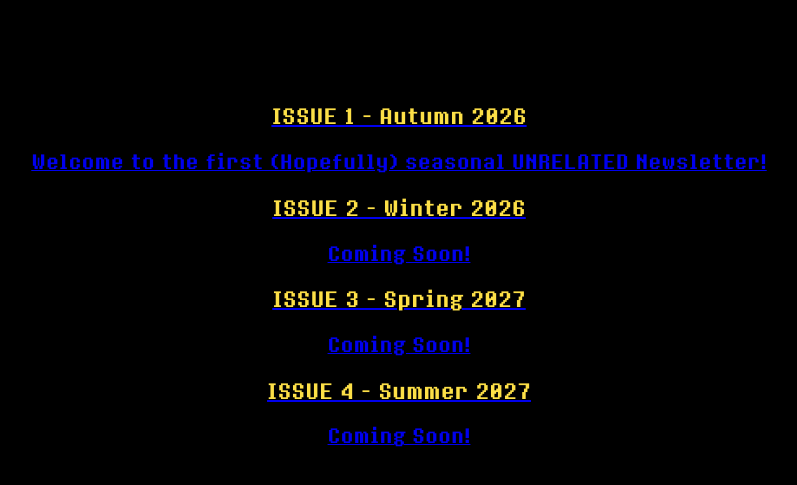
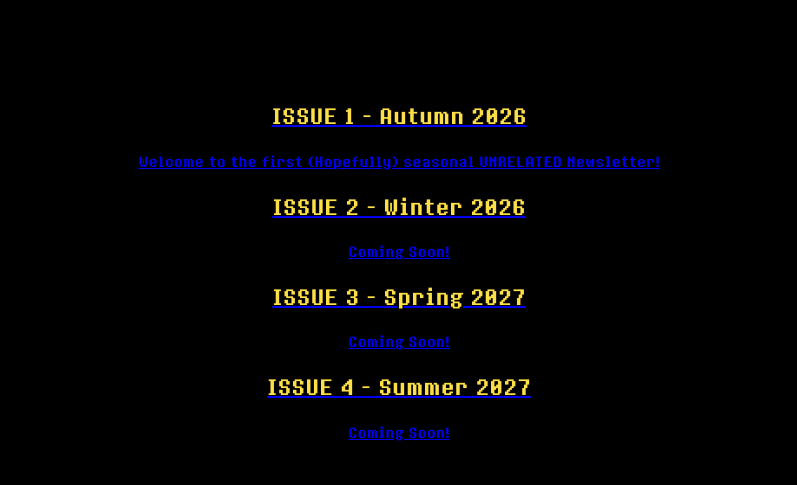
Before and after one commit to NattierCraft/unrelatedsite, a plain HTML site: page newsletters.html in a window 1280 px wide. Shown: the part 395-880 px from the top of the page, without its empty margins (241-1038 px from the left). Drawn offline with Linux system fonts and the light colour scheme.

Commit message:
Headings

```diff
--- a/newsletters.html
+++ b/newsletters.html
@@ -111,19 +111,19 @@
 
   <a href="https://nattiercraft.github.io/unrelatedsite/aut2026" class="block hover:opacity-90 max-w-sm mx-auto mb-24">
     <h2 class="text-xl centre text-yellow">ISSUE 1 - Autumn 2026</h2>
-    <h3 class="centre">Welcome to the first (Hopefully) seasonal UNRELATED Newsletter!</h3>
+    <h5 class="centre">Welcome to the first (Hopefully) seasonal UNRELATED Newsletter!</h5>
   </a>
   <a href="https://nattiercraft.github.io/unrelatedsite/win2026" class="block hover:opacity-90 max-w-sm mx-auto mb-24">
     <h2 class="text-xl centre text-yellow">ISSUE 2 - Winter 2026</h2>
-    <h3 class="centre">Coming Soon!</h3>
+    <h5 class="centre">Coming Soon!</h5>
   </a>
   <a href="https://nattiercraft.github.io/unrelatedsite/spr2027" class="block hover:opacity-90 max-w-sm mx-auto mb-24">
     <h2 class="text-xl centre text-yellow">ISSUE 3 - Spring 2027</h2>
-    <h3 class="centre">Coming Soon!</h3>
+    <h5 class="centre">Coming Soon!</h5>
   </a>
   <a href="https://nattiercraft.github.io/unrelatedsite/sum2027" class="block hover:opacity-90 max-w-sm mx-auto mb-24">
     <h2 class="text-xl centre text-yellow">ISSUE 4 - Summer 2027</h2>
-    <h3 class="centre">Coming Soon!</h3>
+    <h5 class="centre">Coming Soon!</h5>
   </a>
 </div>
 </div>
```
